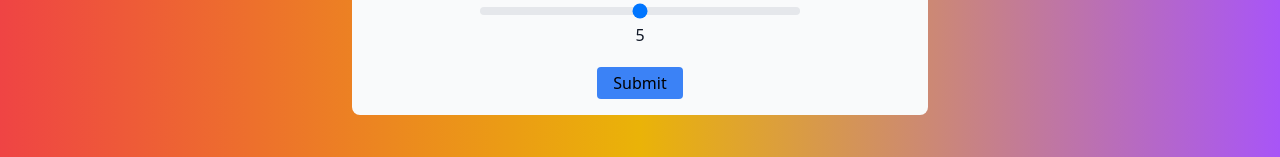
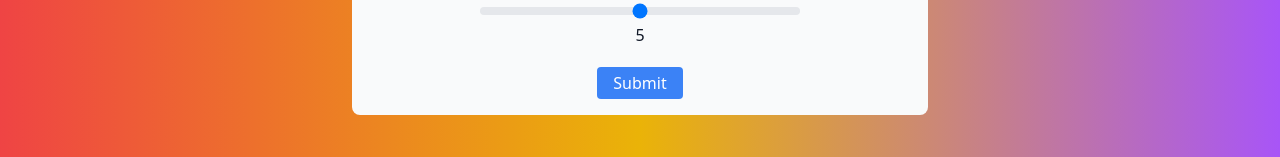
Before and after one commit to tbwrigh/HackUTDX, a SvelteKit app in the folder frontend/my-app/: page /home in a window 1280 px wide. Shown: the part 497-654 px from the top of the page. Built offline with nearby package versions, Linux system fonts and the light colour scheme.

Commit message:
final changes

```diff
--- a/frontend/my-app/src/routes/home/+page.svelte
+++ b/frontend/my-app/src/routes/home/+page.svelte
@@ -54,7 +54,7 @@
             <div id="race-value" class="text-gray-900 dark:text-white mt-2">{raceValue}</div>
             <div class="my-1"></div>
             <a href="/callback">
-                <button class="bg-blue-500 py-1 px-4 rounded m-3">
+                <button class="bg-blue-500 text-white py-1 px-4 rounded m-3">
                     Submit
                 </button>
             </a>
```
